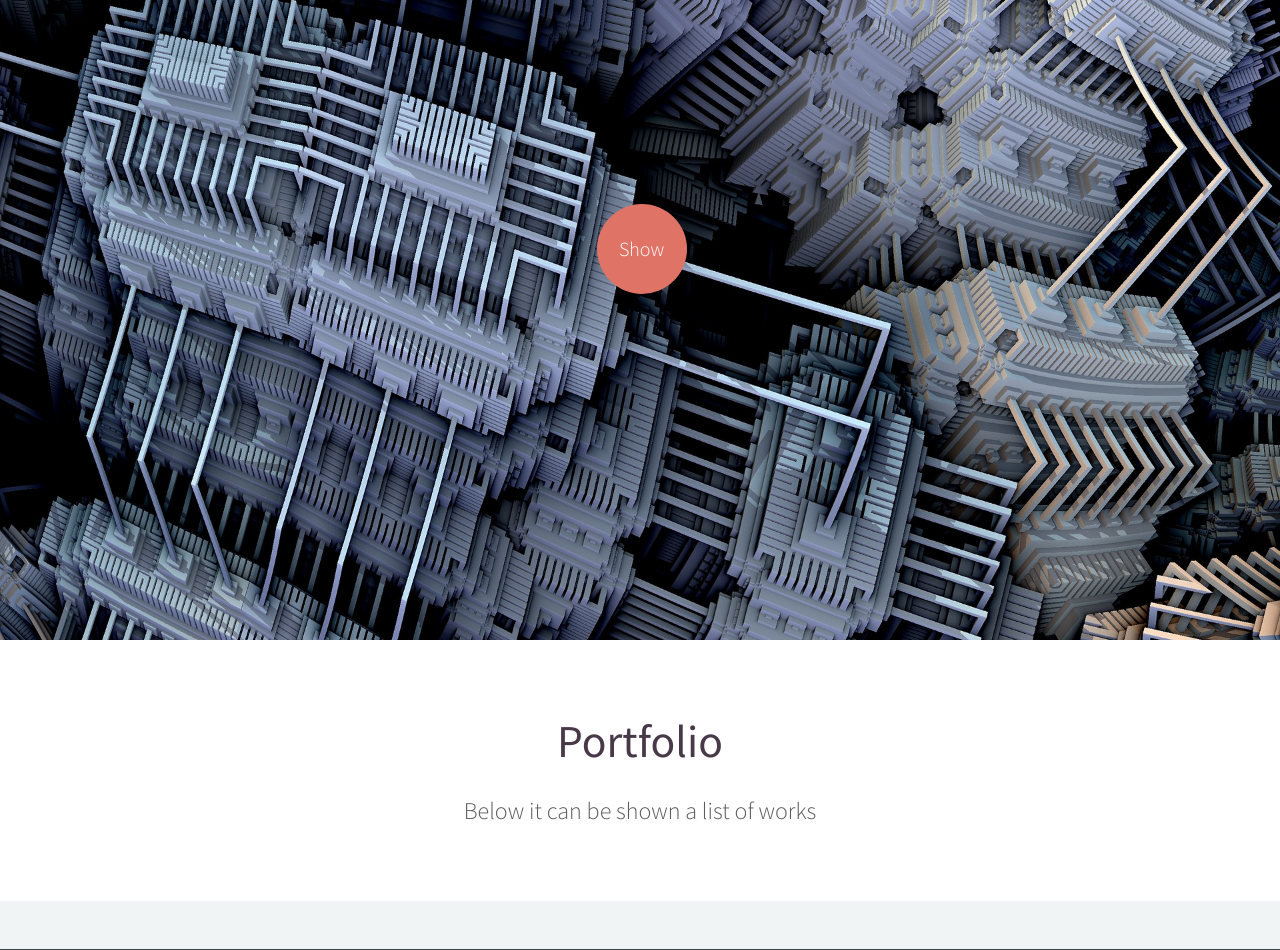
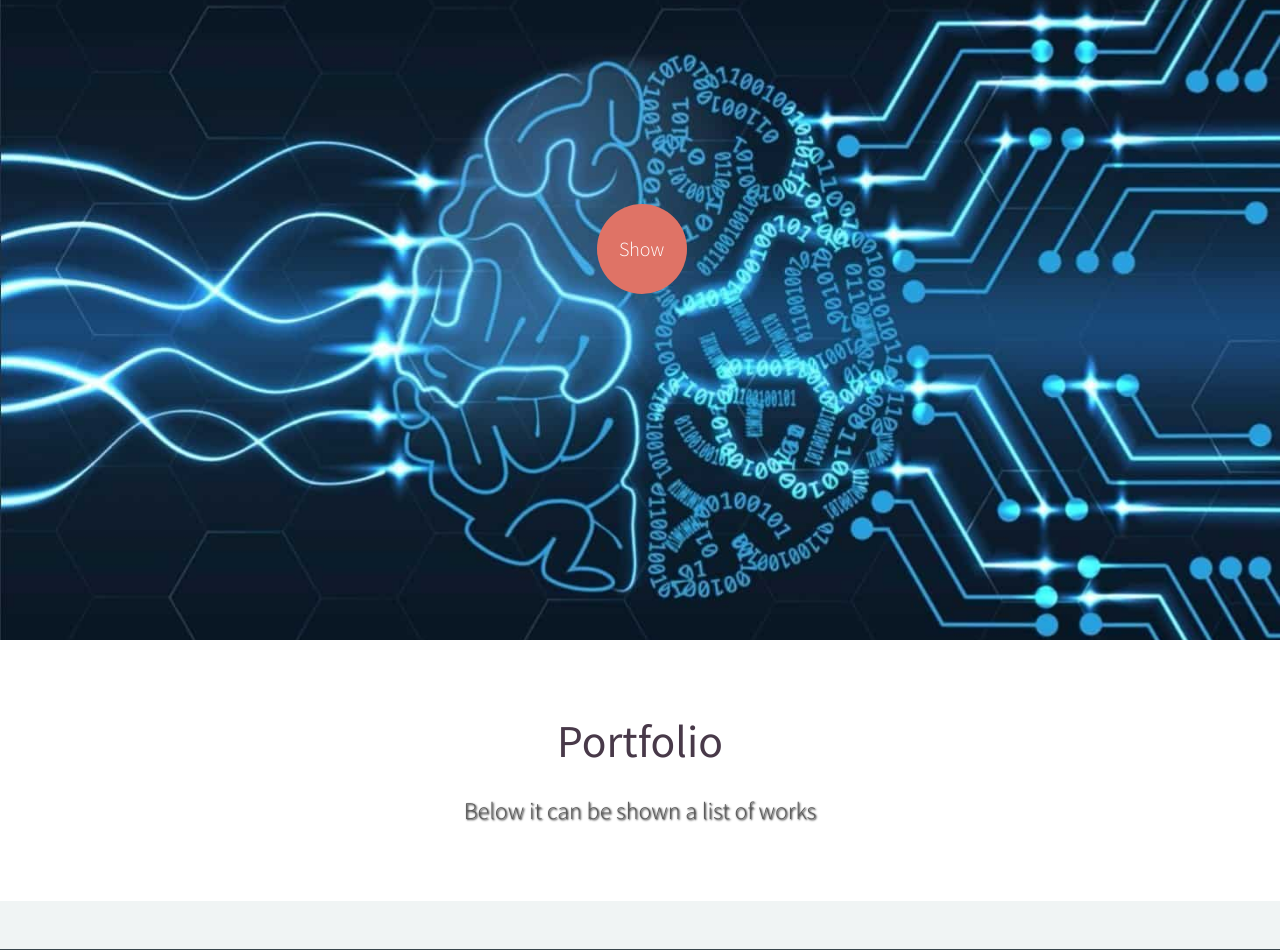
Before and after one commit to Avetris/WebPage, a Django app: template avtdev/templates/avtdev/index.html in a window 1280 px wide. Shown: the top 950 px of the page. Run offline with Django 3.2, Linux system fonts and the light colour scheme; the template is opened without the code that fills it: values that come from a table or form of the project are taken from there, others are empty.

Commit message:
Header image changed

```diff
--- a/avtdev/static/avtdev/css/main.css
+++ b/avtdev/static/avtdev/css/main.css
@@ -1769,6 +1769,7 @@ input, select, textarea {
 			margin: 1em 0 2em 0;
 			line-height: 1.5em;
 			text-align: inherit;
+			text-shadow: 1px 1px 2px black;
 		}
 
 	footer {
```
Also changed, not shown: avtdev/static/avtdev/images/header.jpg, avtdev/static/avtdev/images/pic01.jpg (deleted), avtdev/static/avtdev/images/pic02.jpg (deleted), avtdev/static/avtdev/images/pic03.jpg (deleted), avtdev/static/avtdev/images/pic04.jpg (deleted), avtdev/static/avtdev/images/pic05.jpg (deleted), avtdev/static/avtdev/images/pic06.jpg (deleted), avtdev/static/avtdev/images/pic07.jpg (deleted), avtdev/static/avtdev/images/pic08.jpg (deleted), avtdev/static/avtdev/images/pic09.jpg (deleted), avtdev/static/avtdev/images/pic10.jpg (deleted), avtdev/static/avtdev/images/pic11.jpg (deleted), avtdev/static/avtdev/images/pic12.jpg (deleted), avtdev/static/avtdev/images/pic13.jpg (deleted), 2 more files.
